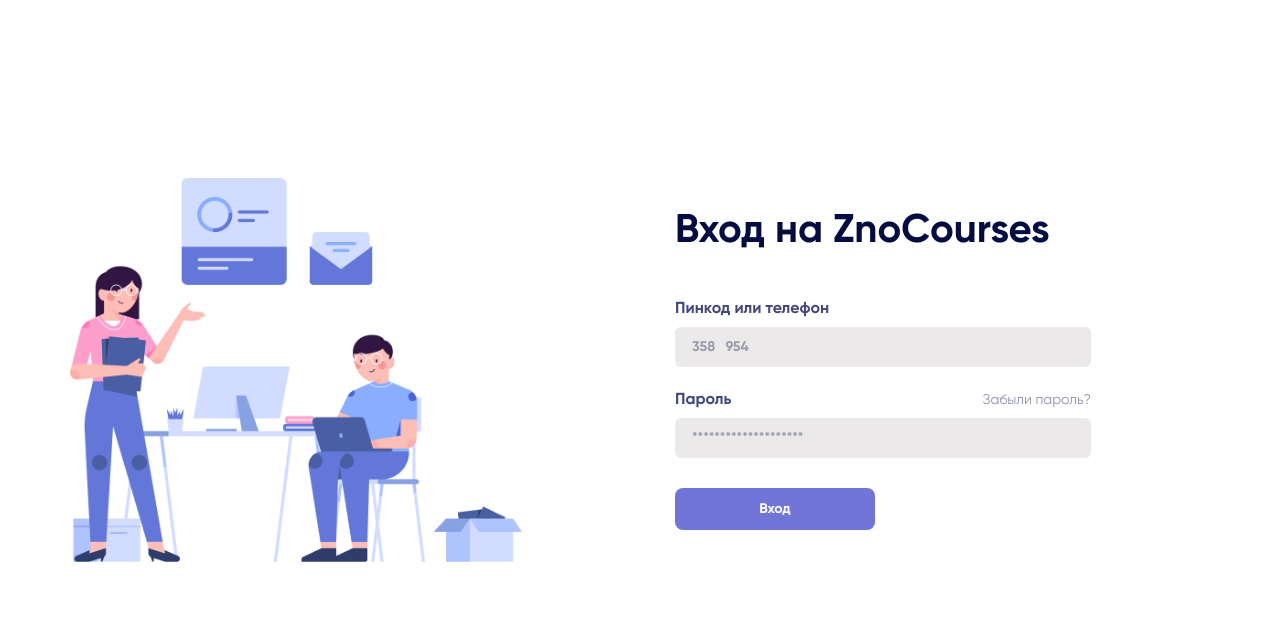
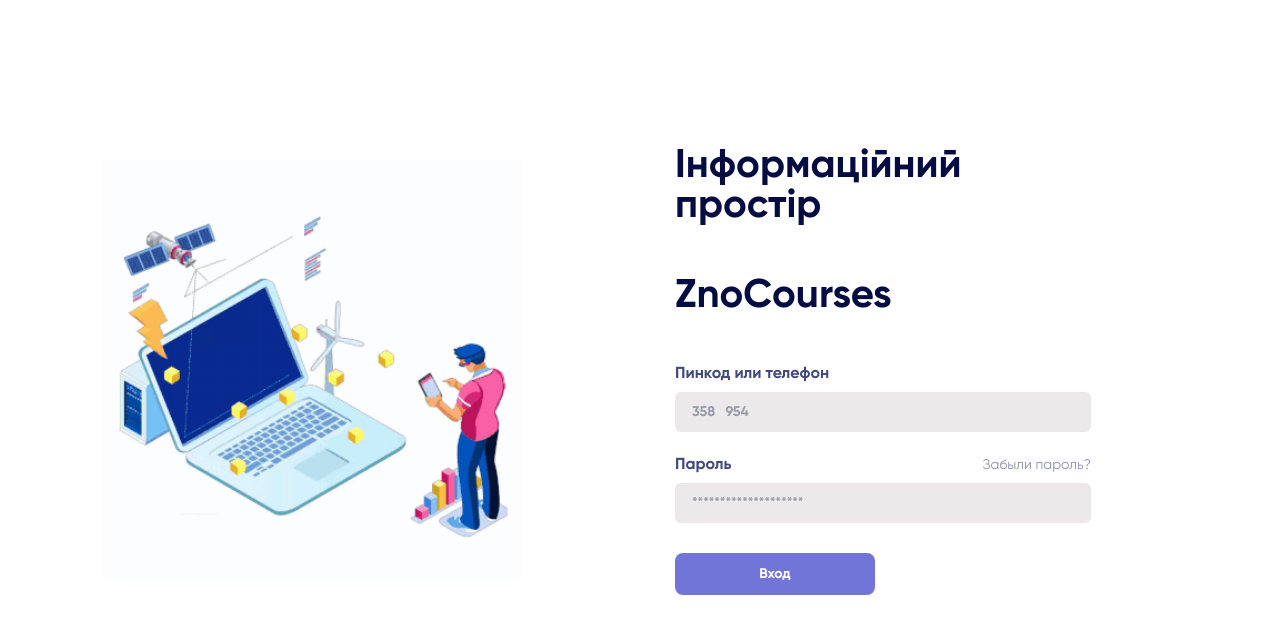
Before and after one commit to alex-khrust/zno-courses, a website: page index.html in a window 1280 px wide. Shown: the part 74-708 px from the top of the page. Drawn offline with nearby package versions, Linux system fonts and the light colour scheme; files whose address does not match are found by name.

Commit message:
Правки под продкашн

```diff
--- a/index.html
+++ b/index.html
@@ -29,7 +29,8 @@
   <div class="container">
     <div class="log-in_background"></div>
     <div class="log-in__inner">
-      <h1 class="title">Вход на ZnoCourses</h1>
+      <h1 class="title">Інформаційний простір</h1>
+      <h2 class="title">ZnoCourses</h2>
       <form class="log-in__form" id="log-in__form" action="" method="post">
         <div>
           <label for="tel">Пинкод или телефон</label>
--- a/sass/_log-in.sass
+++ b/sass/_log-in.sass
@@ -55,7 +55,8 @@
   @media (min-width: 992px)
     width: 100%
     height: 259px
-    background: url("../images/dest/Images.png") no-repeat 100% / contain
+    // background: url("../images/dest/Images.png") no-repeat 100% / contain
+    background: url("../images/dest/main.gif") no-repeat 100% / contain
     margin-right: 81px
   @media (min-width: 1200px)
     width: 494px
```
Also changed, not shown: css/app.min.css, images/dest/main.gif (added), images/src/main.gif (added).
